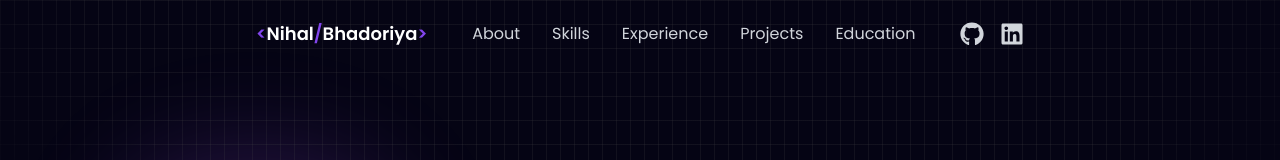
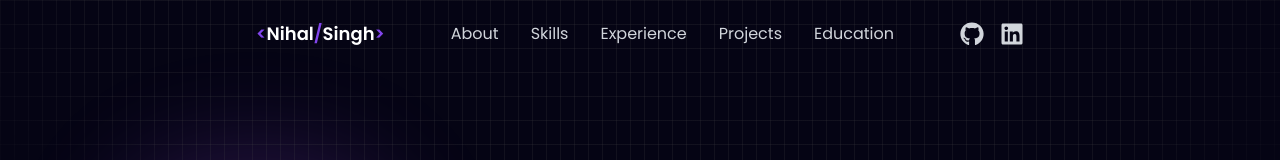
Before and after one commit to Nihalsingh2411/nihal_personal_portfolio, a React (Vite) app: page / in a window 1280 px wide. Shown: the top 160 px of the page. Built offline with nearby package versions, Linux system fonts and the light colour scheme.

Commit message:
Name Updated

```diff
--- a/src/components/Footer/Footer.jsx
+++ b/src/components/Footer/Footer.jsx
@@ -14,7 +14,7 @@ const Footer = () => {
     <footer className="text-white py-8 px-[12vw] md:px-[7vw] lg:px-[20vw]">
       <div className="container mx-auto text-center">
         {/* Name / Logo */}
-        <h2 className="text-xl font-semibold text-purple-500">Tarun Kaushik</h2>
+        <h2 className="text-xl font-semibold text-purple-500">Nihal Singh Bhadoriya</h2>
 
         {/* Navigation Links - Responsive */}
         <nav className="flex flex-wrap justify-center space-x-4 sm:space-x-6 mt-4">
@@ -59,7 +59,7 @@ const Footer = () => {
 
         {/* Copyright Text */}
         <p className="text-sm text-gray-400 mt-6">
-          © 2025 Tarun Kaushik. All rights reserved.
+          © 2025 Nihal Singh Bhadoriya. All rights reserved.
         </p>
       </div>
     </footer>
--- a/src/components/Navbar/Navbar.jsx
+++ b/src/components/Navbar/Navbar.jsx
@@ -48,7 +48,7 @@ const Navbar = () => {
           <span className="text-[#8245ec]">&lt;</span>
           <span className="text-white">Nihal</span>
           <span className="text-[#8245ec]">/</span>
-          <span className="text-white">Bhadoriya</span>
+          <span className="text-white">Singh</span>
           <span className="text-[#8245ec]">&gt;</span>
         </div>
 
```
